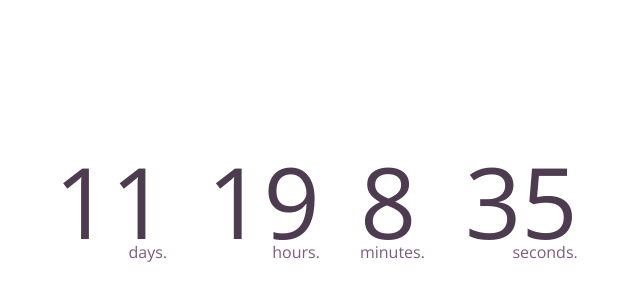
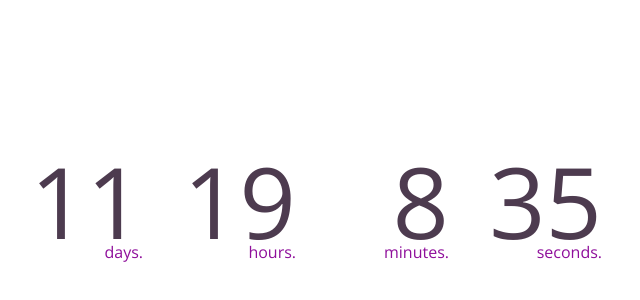
Before and after one commit to bradhe/bradhe.github.io, a plain HTML site: page index.html in a window 1280 px wide. Shown: the part 188-488 px from the top of the page, without its empty margins (324-964 px from the left). Drawn offline with nearby package versions, Linux system fonts and the light colour scheme.

Commit message:
Updated look and feel once more

```diff
--- a/index.html
+++ b/index.html
@@ -25,16 +25,21 @@ html, body { width: 100%; height: 100%; margin: 0; padding: 0; }
   display: block;
 }
 
+.component {
+  width: 113px;
+}
+
 .component .countdown {
   font-weight: 400;
   font-size: 74pt;
   line-height: 60pt;
   color: #4d3b4f;
+    text-align: right;
 }
 
 .component .label {
   text-align: right;
-  color: #7c5d7f;
+  color: #8f0f9b;
 }
 
 .component {
```
